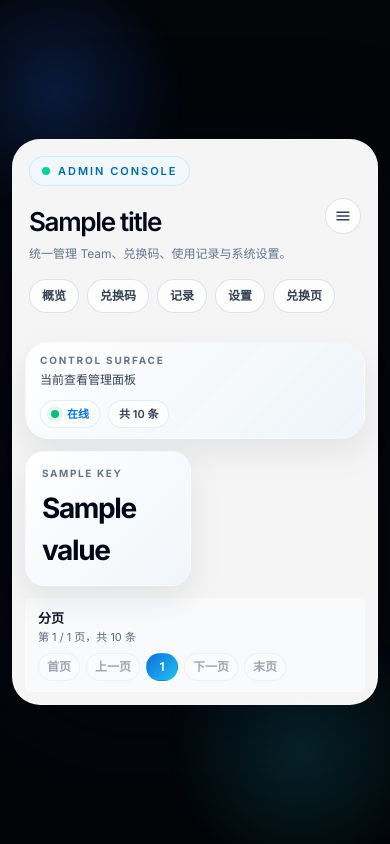
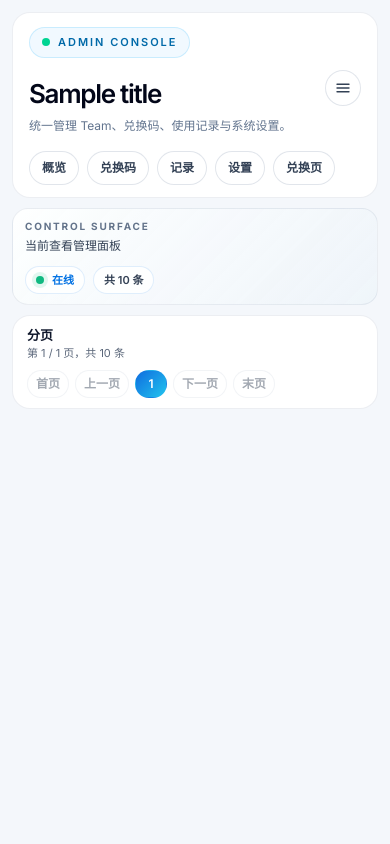
Before and after one commit to ChouHX/TeamManager, a FastAPI app: template app/templates/admin/index.html in a window 390 px wide. Run offline with FastAPI, Linux system fonts and the light colour scheme; the template is opened without the code that fills it: most values are stand-ins (such as "Sample title", 1, 10 or a date in 2020).

Commit message:
Refactor admin interface layout and styles; enhance responsiveness and visual consistency

```diff
--- a/app/static/css/style.css
+++ b/app/static/css/style.css
@@ -14,10 +14,63 @@
 
 html {
   scroll-behavior: smooth;
+  height: 100%;
 }
 
 body {
   font-family: "Inter", "IBM Plex Sans", "Segoe UI", "PingFang SC", "Microsoft YaHei", sans-serif;
+  height: 100%;
+}
+
+.admin-main {
+  height: calc(100vh - 24px);
+}
+
+.admin-page {
+  display: flex;
+  height: 100%;
+  flex-direction: column;
+  overflow: hidden;
+}
+
+.admin-header {
+  flex-shrink: 0;
+  border: 1px solid var(--admin-border);
+  border-radius: 18px;
+  background: rgba(255, 255, 255, 0.94);
+  padding: 14px 16px 12px;
+  box-shadow: inset 0 1px 0 rgba(255, 255, 255, 0.8);
+}
+
+.content-stack {
+  display: flex;
+  min-height: 0;
+  flex-direction: column;
+  gap: 10px;
+  padding-top: 10px;
+}
+
+.content-stack-table {
+  flex: 1;
+}
+
+.section-compact {
+  flex-shrink: 0;
+}
+
+.table-section {
+  display: flex;
+  min-height: 0;
+  flex: 1;
+  flex-direction: column;
+}
+
+.pagination-shell {
+  flex-shrink: 0;
+  border: 1px solid var(--admin-border);
+  border-radius: 18px;
+  background: rgba(255, 255, 255, 0.92);
+  padding: 10px 14px;
 }
 
 input[type="checkbox"] {
@@ -246,13 +299,12 @@ input[type="checkbox"]:focus {
   align-items: center;
   justify-content: space-between;
   gap: 12px;
-  border: 1px solid rgba(255, 255, 255, 0.14);
-  border-radius: 999px;
+  border: 1px solid var(--admin-border);
+  border-radius: 18px;
   background:
     linear-gradient(135deg, rgba(255, 255, 255, 0.92), rgba(241, 245, 249, 0.84)),
     linear-gradient(135deg, rgba(0, 113, 227, 0.06), rgba(34, 211, 238, 0.08));
-  padding: 10px 14px;
-  box-shadow: var(--admin-shadow-soft);
+  padding: 10px 12px;
 }
 
 .hero-strip-copy {
@@ -307,32 +359,6 @@ input[type="checkbox"]:focus {
   box-shadow: 0 0 0 4px rgba(16, 185, 129, 0.12);
 }
 
-.stat-card {
-  border: 1px solid rgba(255, 255, 255, 0.16);
-  border-radius: 20px;
-  background:
-    linear-gradient(135deg, rgba(255, 255, 255, 0.98), rgba(241, 245, 249, 0.94)),
-    linear-gradient(135deg, rgba(0, 113, 227, 0.08), rgba(34, 211, 238, 0.10));
-  padding: 14px 16px;
-  box-shadow: var(--admin-shadow-soft);
-}
-
-.stat-label {
-  font-size: 10px;
-  font-weight: 700;
-  letter-spacing: 0.16em;
-  text-transform: uppercase;
-  color: #64748b;
-}
-
-.stat-value {
-  margin-top: 6px;
-  font-size: 28px;
-  font-weight: 700;
-  letter-spacing: -0.05em;
-  color: #020617;
-}
-
 .field-shell {
   display: grid;
   gap: 6px;
@@ -630,7 +665,7 @@ input[type="checkbox"]:focus {
   .hero-strip {
     flex-direction: column;
     align-items: flex-start;
-    border-radius: 24px;
+    border-radius: 16px;
   }
 
   .hero-strip-badges {
--- a/app/templates/admin/index.html
+++ b/app/templates/admin/index.html
@@ -21,34 +21,9 @@
       --shadow-panel: 0 28px 120px rgba(2, 8, 23, 0.45);
     }
     body {
-      background-color: #030508;
+      background-color: #f4f7fb;
       min-height: 100vh;
-      position: relative;
-      overflow-x: hidden;
-    }
-
-    .glow-orb-blue {
-      background: radial-gradient(circle 50vw at 50% 50%, rgba(37, 99, 235, 0.24) 0%, rgba(37, 99, 235, 0) 70%);
-    }
-
-    .glow-orb-cyan {
-      background: radial-gradient(circle 50vw at 50% 50%, rgba(34, 211, 238, 0.16) 0%, rgba(34, 211, 238, 0) 70%);
-    }
-
-    @keyframes blob {
-      0% { transform: translate3d(0, 0, 0) scale(1); }
-      33% { transform: translate3d(30px, -50px, 0) scale(1.08); }
-      66% { transform: translate3d(-20px, 18px, 0) scale(0.94); }
-      100% { transform: translate3d(0, 0, 0) scale(1); }
-    }
-
-    .animate-blob {
-      animation: blob 10s infinite alternate cubic-bezier(0.4, 0, 0.2, 1);
-      will-change: transform;
-    }
-
-    .animation-delay-2000 {
-      animation-delay: 2s;
+      overflow: hidden;
     }
   </style>
   <link rel="stylesheet" href="/static/css/style.css">
@@ -67,14 +42,10 @@
     "expired": "已过期",
     "warranty_active": "质保中"
   } %}
-  <div class="pointer-events-none absolute inset-0 z-0 overflow-hidden">
-    <div class="glow-orb-blue animate-blob absolute left-0 top-0 h-[78vw] w-[78vw] max-h-[880px] max-w-[880px] -translate-x-1/4 -translate-y-1/4 rounded-full transform-gpu"></div>
-    <div class="glow-orb-cyan animate-blob animation-delay-2000 absolute bottom-0 right-0 h-[92vw] w-[92vw] max-h-[1080px] max-w-[1080px] translate-x-1/4 translate-y-1/4 rounded-full transform-gpu"></div>
-  </div>
-  <div class="relative z-10 mx-auto flex min-h-screen w-full max-w-[1500px] flex-col justify-center px-3 py-4">
-    <main class="min-w-0">
-      <div class="rounded-[28px] border border-white/10 bg-white/96 shadow-panel backdrop-blur-xl">
-        <header class="border-b border-slate-100/90 px-4 py-4 md:px-6">
+  <div class="w-full px-3 py-3 md:px-4 md:py-4">
+    <main class="admin-main min-w-0">
+      <div class="admin-page">
+        <header class="admin-header">
           <div class="mb-3 flex flex-wrap items-center justify-between gap-3">
             <div class="inline-flex items-center gap-2 rounded-full border border-sky-200/70 bg-sky-50/90 px-3 py-1.5 text-[11px] font-semibold tracking-[0.18em] text-sky-700 uppercase">
               <span class="h-2 w-2 rounded-full bg-emerald-400"></span>
@@ -111,7 +82,7 @@
           </div>
         </header>
 
-        <div class="space-y-3 p-3 md:p-4">
+        <div class="content-stack {% if active_page in ['dashboard', 'codes', 'records'] %}content-stack-table{% endif %}">
           <section class="hero-strip">
             <div class="hero-strip-copy">
               <div class="hero-strip-kicker">Control Surface</div>
@@ -144,19 +115,8 @@
             </div>
           </section>
 
-          {% if stats %}
-          <section class="grid grid-cols-2 gap-2 md:grid-cols-5">
-            {% for key, value in stats.items() %}
-            <article class="stat-card">
-              <div class="stat-label">{{ key }}</div>
-              <div class="stat-value">{{ value }}</div>
-            </article>
-            {% endfor %}
-          </section>
-          {% endif %}
-
           {% if active_page == "dashboard" %}
-          <section class="section-card">
+          <section class="section-card section-compact">
             <form method="get" action="/admin" class="toolbar-shell grid gap-2 md:grid-cols-4">
               <label class="field-shell">
                 <span class="field-label">搜索</span>
@@ -187,7 +147,7 @@
             </form>
           </section>
 
-          <section class="section-card">
+          <section class="section-card table-section">
             <div class="section-head">
               <div>
                 <h2 class="section-title">Team 列表</h2>
@@ -276,7 +236,7 @@
           {% endif %}
 
           {% if active_page == "codes" %}
-          <section class="section-card">
+          <section class="section-card section-compact">
             <div class="section-head">
               <div>
                 <h2 class="section-title">兑换码管理</h2>
@@ -308,7 +268,7 @@
             </form>
           </section>
 
-          <section class="section-card">
+          <section class="section-card table-section">
             <div class="table-shell">
               <div class="overflow-x-auto">
                 <table class="admin-table">
@@ -361,7 +321,7 @@
           {% endif %}
 
           {% if active_page == "records" %}
-          <section class="section-card">
+          <section class="section-card section-compact">
             <div class="section-head">
               <div>
                 <h2 class="section-title">使用记录</h2>
@@ -396,7 +356,7 @@
             </form>
           </section>
 
-          <section class="section-card">
+          <section class="section-card table-section">
             <div class="table-shell">
               <div class="overflow-x-auto">
                 <table class="admin-table">
@@ -576,7 +536,7 @@
           {% if pagination %}
           {% set current_page = pagination.current_page or 1 %}
           {% set total_pages = pagination.total_pages or 1 %}
-          <section class="rounded-[6px] border border-line bg-slate-50 px-3 py-2.5">
+          <section class="pagination-shell">
             <div class="flex flex-col gap-2 sm:flex-row sm:items-center sm:justify-between">
               <div>
                 <h2 class="text-[13px] font-semibold text-slate-900">分页</h2>
```
Also changed, not shown: other parts of app/static/css/style.css (+22 -13 lines).
